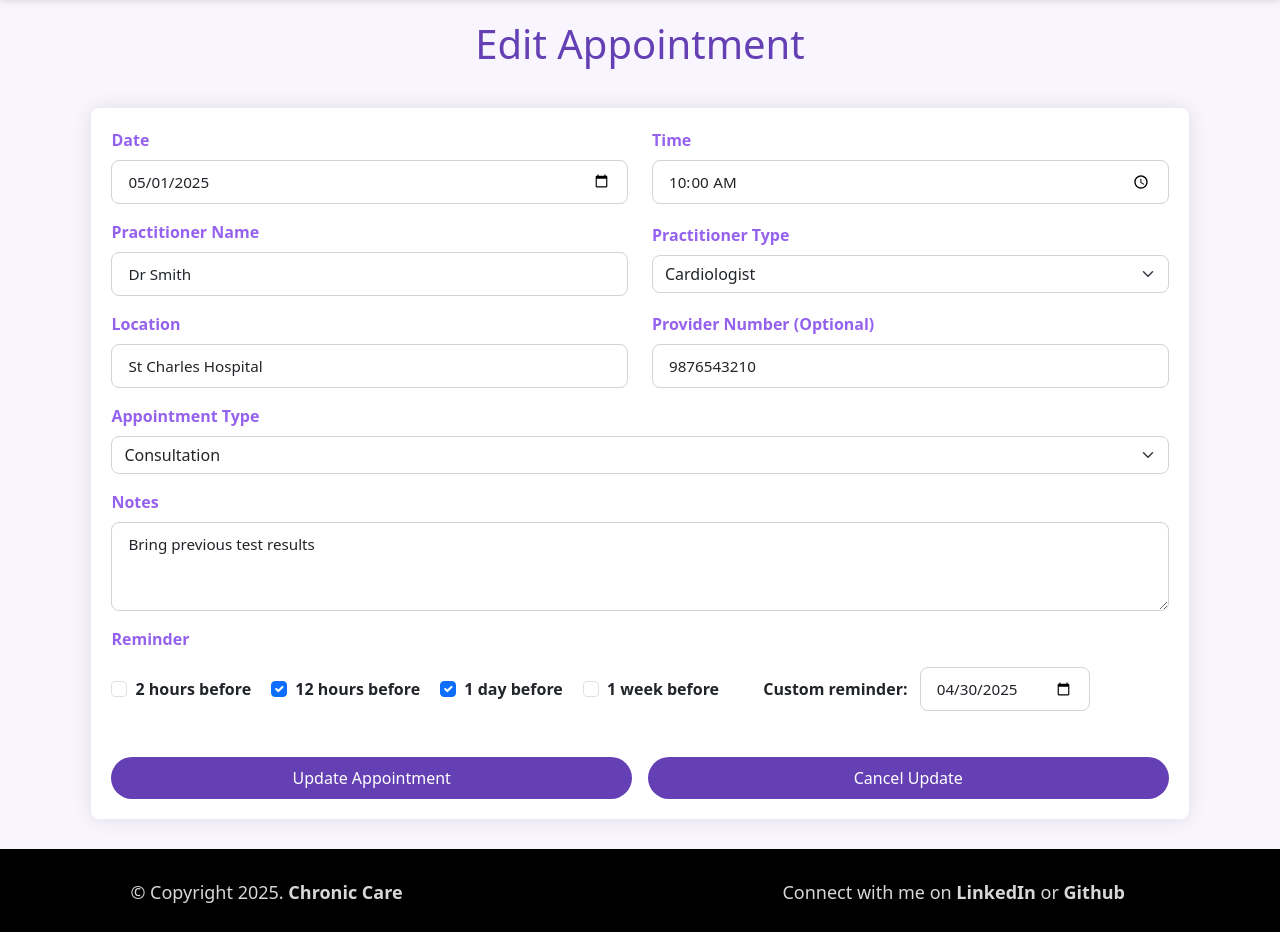
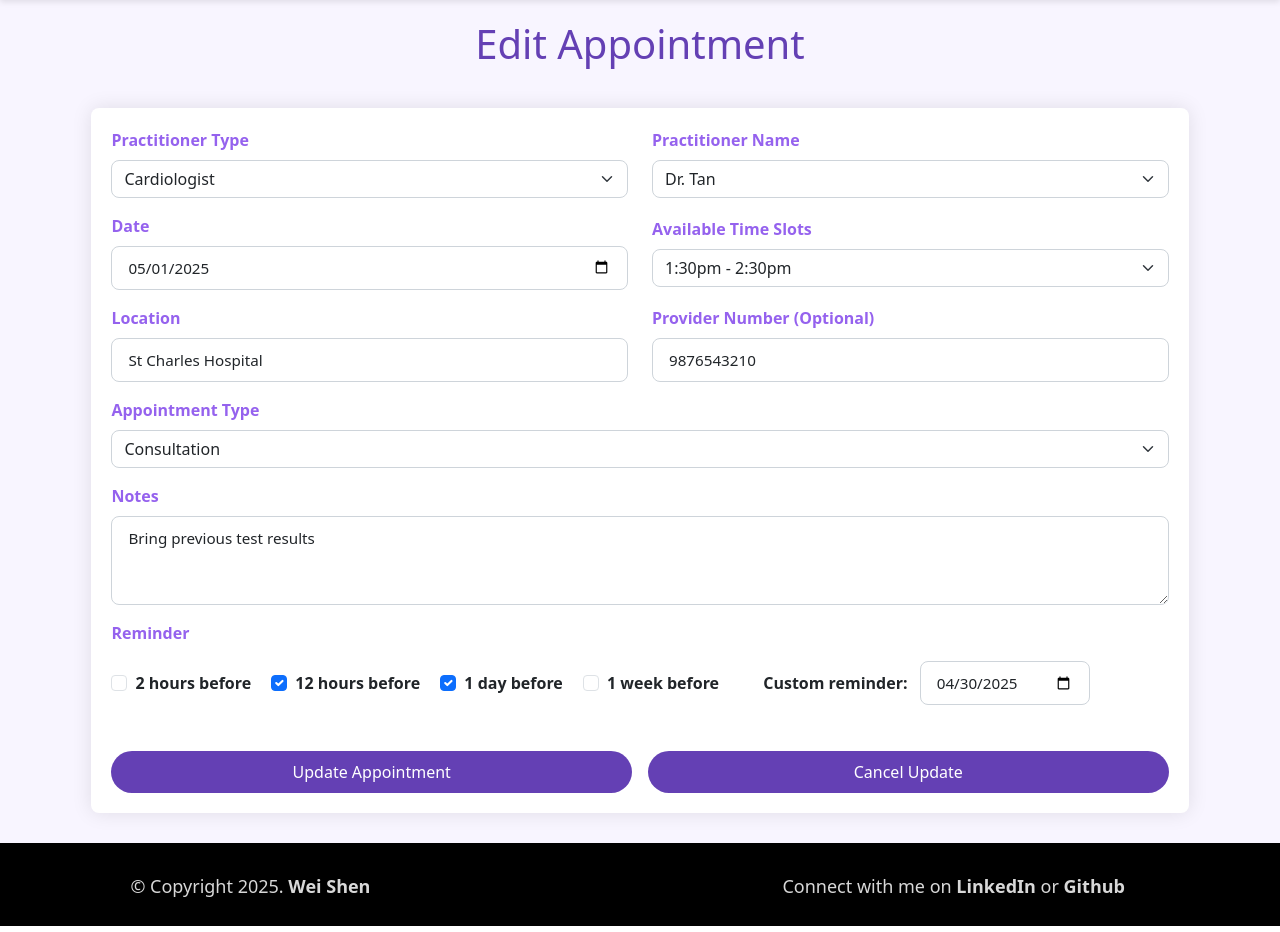
Before and after one commit to olalozyk/3403GroupProject, a Python web app: template templates/page_12_EditAppointmentPage.html in a window 1280 px wide. Shown: the part 86-1018 px from the top of the page. Run offline with Jinja, Linux system fonts and the light colour scheme; the template is opened without the code that fills it, so the values that code supplies are empty.

Commit message:
Rearranged fields and prefilled values

```diff
--- a/templates/page_12_EditAppointmentPage.html
+++ b/templates/page_12_EditAppointmentPage.html
@@ -8,7 +8,7 @@
         crossorigin="anonymous">-->
     <link href="https://cdn.jsdelivr.net/npm/bootstrap@5.3.1/dist/css/bootstrap.min.css" rel="stylesheet"
         integrity="sha384-4bw+/aepP/YC94hEpVNVgiZdgIC5+VKNBQNGCHeKRQN+PtmoHDEXuppvnDJzQIu9" crossorigin="anonymous">
-    <link rel="stylesheet" href="https://unpkg.com/swiper@7/swiper-bundle.min.css" />
+    <link rel="stylesheet" href="https://unpkg.com/swiper@8/swiper-bundle.min.css" />
     <link rel="stylesheet" href="https://cdnjs.cloudflare.com/ajax/libs/font-awesome/6.2.0/css/all.min.css" />
 
     <!--<link href="home.css" rel="stylesheet" type="text/css" />-->
@@ -19,7 +19,7 @@
 
     </style>
 
-    <title>Activity Management</title>
+    <title>Edit Appointment</title>
 </head>
 
 <body>
@@ -94,22 +94,6 @@
 
                             <div class="row mb-3">
                                 <div class="col-md-6">
-                                    <label for="date" class="form-label">Date</label>
-                                    <input type="date" class="form-control" name="date" value="2025-05-01" required>
-                                </div>
-                                <div class="col-md-6">
-                                    <label for="time" class="form-label">Time</label>
-                                    <input type="time" class="form-control" name="time" value="10:00" required>
-                                </div>
-                            </div>
-
-                            <div class="row mb-3">
-                                <div class="col-md-6">
-                                    <label for="practitioner" class="form-label">Practitioner Name</label>
-                                    <input type="text" class="form-control" name="practitioner" value="Dr Smith"
-                                        required>
-                                </div>
-                                <div class="col-md-6">
                                     <label for="practitioner_type" class="form-label">Practitioner Type</label>
                                     <select name="practitioner_type" class="form-select" required>
                                         <option>General Practitioner (GP)</option>
@@ -127,6 +111,38 @@
                                         <option>Endocrinologist</option>
                                         <option>Neurologist</option>
                                         <option>Oncologist</option>
+                                    </select>
+                                </div>
+                                <div class="col-md-6">
+                                    <label for="practitioner" class="form-label">Practitioner Name</label>
+                                    <select name="practitioner" class="form-select" required>
+                                        <option value="">-- Select Practitioner --</option>
+                                        <option>Dr. Alex</option>
+                                        <option>Dr. Henry</option>
+                                        <option selected>Dr. Tan</option>
+                                        <option>Dr. Derrick</option>
+                                        <option>Dr. Wong</option>
+                                    </select>
+                                </div>
+                            </div>
+
+                            <div class="row mb-3">
+                                <div class="col-md-6">
+                                    <label for="date" class="form-label">Date</label>
+                                    <input type="date" class="form-control" name="date" value="2025-05-01" required>
+                                </div>
+                                <div class="col-md-6">
+                                    <label for="time" class="form-label">Available Time Slots</label>
+                                    <select name="time" class="form-select" required>
+                                        <option value="">-- Select Time Slot --</option>
+                                        <option>9:00am - 10:00am</option>
+                                        <option>10:00am - 11:00am</option>
+                                        <option>11:00am - 12:00pm</option>
+                                        <option>12:00pm - 1:00pm</option>
+                                        <option selected>1:30pm - 2:30pm</option>
+                                        <option>2:00pm - 3:00pm</option>
+                                        <option>3:00pm - 4:00pm</option>
+                                        <option>4:00pm - 5:00pm</option>
                                     </select>
                                 </div>
                             </div>
@@ -206,7 +222,7 @@
             <div class="row">
 
                 <div class="col-md-6 footer-col">
-                    <p>&copy; Copyright 2025. <span id='footer-name'>Chronic Care</span></p>
+                    <p>&copy; Copyright 2025. <span id='footer-name'>Wei Shen</span></p>
                 </div>
 
 
```
